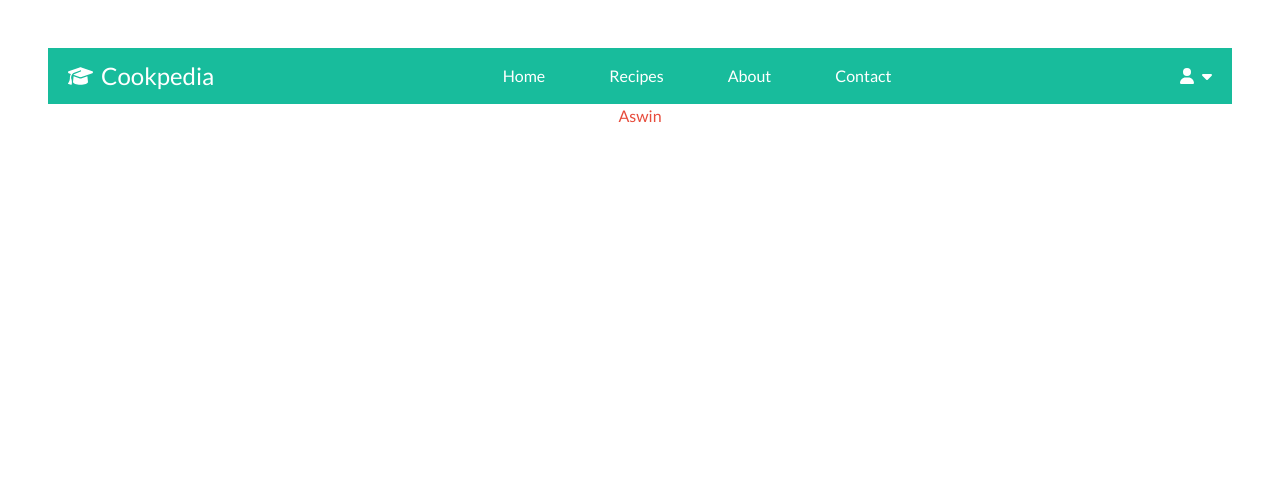
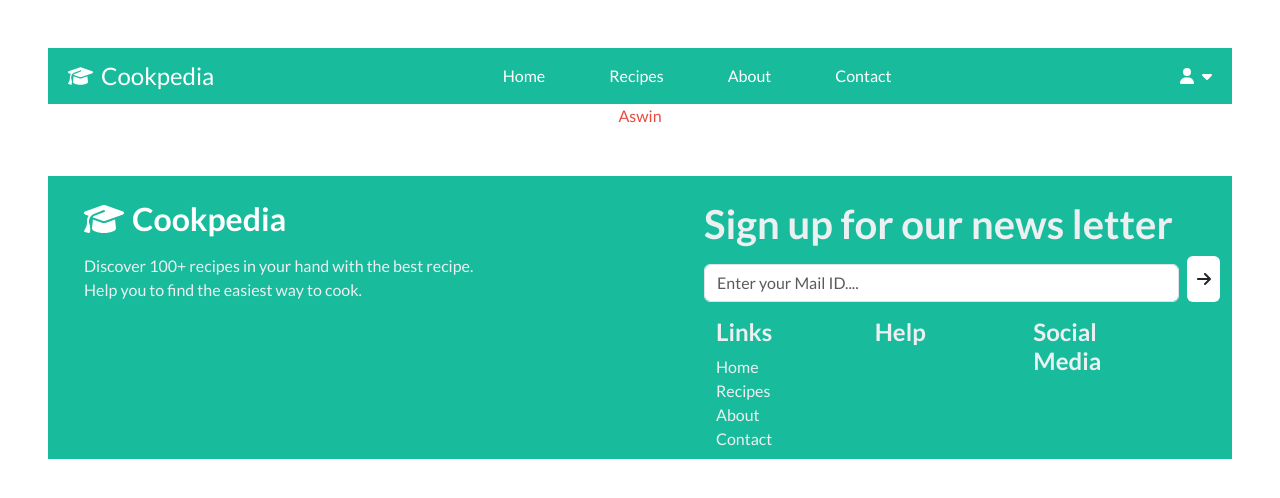
Before and after one commit to ASWINGNAIR/CookReact-Frontend, a React (Vite) app: page / in a window 1280 px wide. Shown: the top 498 px of the page. Built offline with nearby package versions, Linux system fonts and the light colour scheme.

Commit message:
Footer done 05-08-25

```diff
--- a/src/Components/Footer.jsx
+++ b/src/Components/Footer.jsx
@@ -1,8 +1,59 @@
+import { faArrowRight, faGraduationCap } from '@fortawesome/free-solid-svg-icons'
+import { FontAwesomeIcon } from '@fortawesome/react-fontawesome'
 import React from 'react'
 
 function Footer() {
   return (
-    <div>Footer</div>
+    <>
+      <div className='container-fluid'>
+        <div className='row px-5'>
+          <div className='w-100 bg-success mt-5'>
+            <div className="d-flex justify-content-between  p-2">
+              <div className='col-md-6 mt-3 ms-3'>
+                <a href="/" className="d-flex align-items-center text-decoration-none  ">
+                  <FontAwesomeIcon icon={faGraduationCap} className="text-white fa-lg fa-2xl" />
+                  <h3 className="text-white mb-0 ms-2 fw-bolder">Cookpedia</h3>
+                </a>
+                <p className='mt-3 text-light '>Discover 100+ recipes in your hand with the best recipe. <br /> Help you to find the easiest way to cook.</p>
+              </div>
+              <div className='col-md-6 mt-3'>
+                <h2 className='fw-bolder text-light ms-5  '>Sign up for our news letter</h2>
+
+                {/* Input field */}
+
+                <div>
+                  <div className='d-flex'>
+                    <input type="text" className='form-control bg-white ms-5 mt-2 ' placeholder='Enter your Mail ID.... '   />
+                    <div className='bg-white rounded d-flex align-items-center justify-content-center mx-2' style={{width:"40px"}}><FontAwesomeIcon icon={faArrowRight} /></div>
+                  </div>
+
+                  {/* Links , Helps , social media */}
+
+                  <div className="row mx-5 mt-3 text-light">
+                    <div className="col-md-4">
+                      <h4 className='fw-bold'>Links</h4>
+                        <div>
+                          <a className='text-light d-block' href=""  style={{textDecoration:'none'}}>Home</a>
+                          <a className='text-light d-block' href=""  style={{textDecoration:'none'}}>Recipes</a>
+                          <a className='text-light d-block' href=""  style={{textDecoration:'none'}}>About</a>
+                          <a className='text-light d-block' href=""  style={{textDecoration:'none'}}>Contact</a>
+                        </div>
+                    </div>
+                    <div className="col-md-4">
+                      <h4 className='fw-bold'>Help</h4>
+                    </div>
+                    <div className="col-md-4">
+                      <h4 className='fw-bold'>Social Media</h4>
+                    </div>
+                  </div>
+
+                </div>
+              </div>
+            </div>
+          </div>
+        </div>
+      </div>
+    </>
   )
 }
 
--- a/src/Pages/LandingPage.jsx
+++ b/src/Pages/LandingPage.jsx
@@ -1,11 +1,13 @@
 import React from 'react'
 import Header from '../Components/Header'
+import Footer from '../Components/Footer'
 
 function LandingPage() {
   return (
     <>
-    <Header />
+      <Header />
         <div className='text-center text-danger'>Aswin</div>
+      <Footer />
     </>
   )
 }
```
